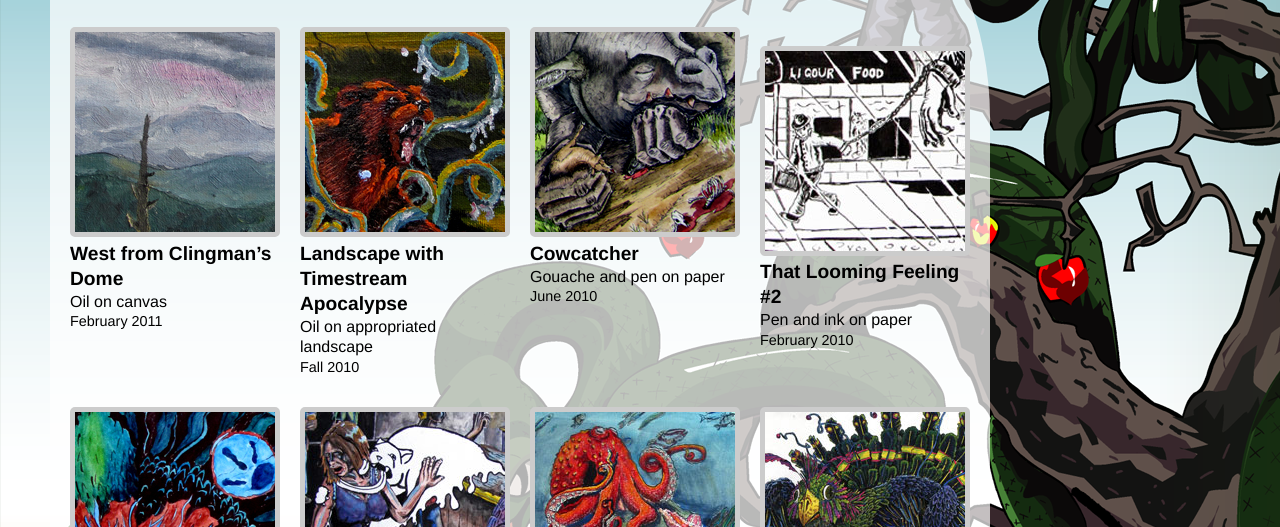
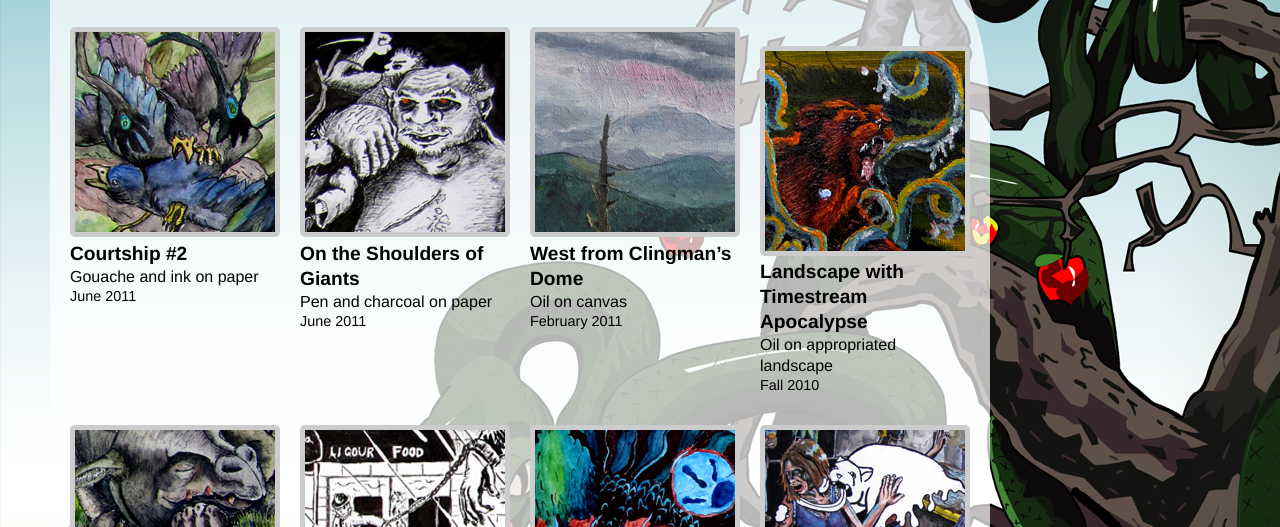
Before and after one commit to jlagory/jlagory.github.com, a plain HTML site: page index.html in a window 1280 px wide. Shown: the part 273-800 px from the top of the page. Drawn offline with Linux system fonts and the light colour scheme.

Commit message:
Added latest work

```diff
--- a/index.html
+++ b/index.html
@@ -70,6 +70,30 @@
 		<div class="gallery">
 			<ul><!-- Each List Item (<li>....</li>) represents an entry. -->
 				<li>
+					<a href="images/artwork/courtship2.jpg" title="Courtship #2">
+						<img src="images/artwork/thumb_courtship2.jpg" alt="Courtship #2" />
+					</a>
+
+					<ul>
+						<li>Courtship #2</li>
+						<li>Gouache and ink on paper</li>
+						<li>June 2011</li>
+					</ul>
+				</li>
+
+				<li>
+					<a href="images/artwork/on_the_shoulders_of_giants.jpg" title="On the Shoulders of Giants">
+						<img src="images/artwork/thumb_on_the_shoulders_of_giants.jpg" alt="On the Shoulders of Giants" />
+					</a>
+
+					<ul>
+						<li>On the Shoulders of Giants</li>
+						<li>Pen and charcoal on paper</li>
+						<li>June 2011</li>
+					</ul>
+				</li>
+
+				<li>
 					<a href="images/artwork/West_from_Clingmans_Dome_web.jpg" title="West from Clingman&#8217;s Dome">
 						<img src="images/artwork/West_from_Clingmans_Dome_Thumbnail.jpg" alt="West from Clingman&#8217;s Dome" />
 					</a>
@@ -116,7 +140,7 @@
 						<li>February 2010</li>
 					</ul>
 				</li>
-<br class="clear" />
+
 				<li>
 					<a href="images/artwork/courtship.jpg" title="Courtship">
 						<img src="images/artwork/courtship_thumb2.jpg" alt="Courtship" />
```
Also changed, not shown: images/artwork/courtship2.jpg (added), images/artwork/on_the_shoulders_of_giants.jpg (added), images/artwork/thumb_courtship2.jpg (added), images/artwork/thumb_on_the_shoulders_of_giants.jpg (added).
